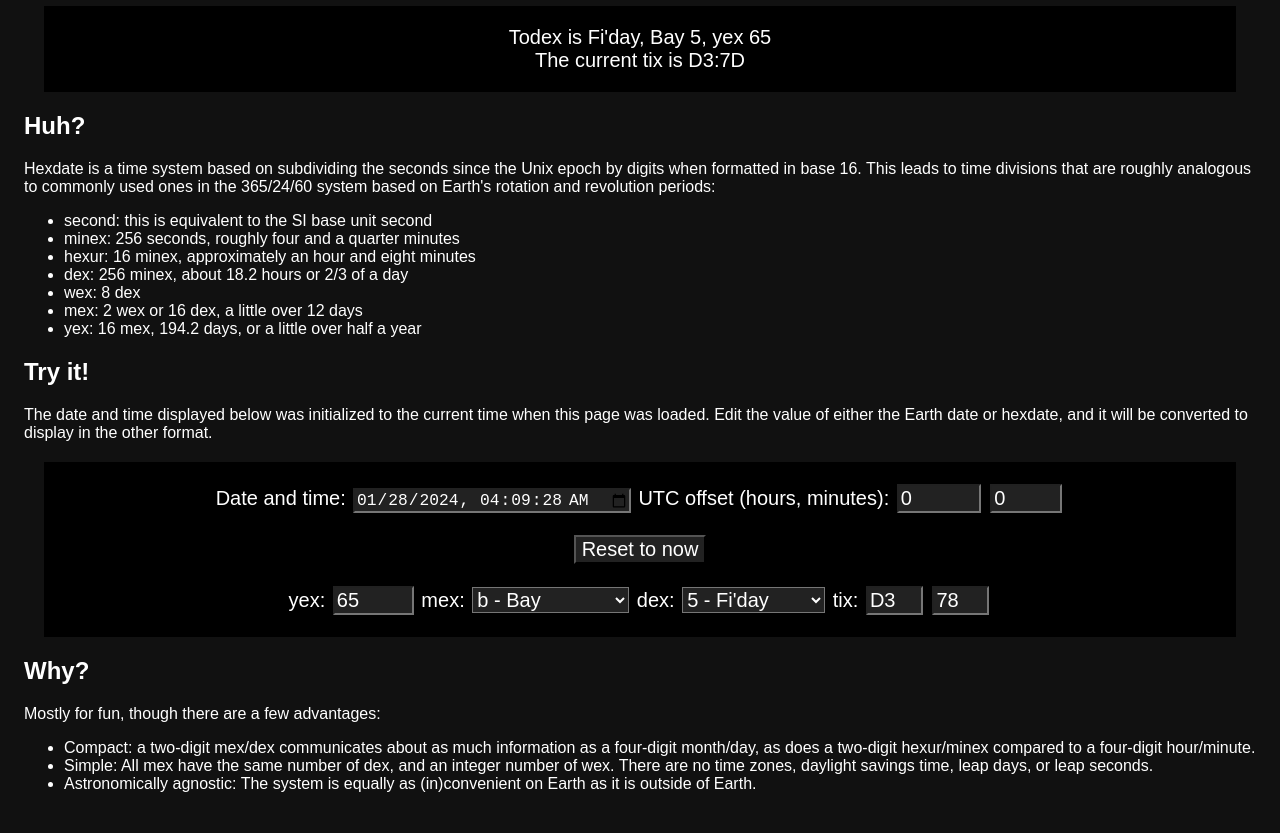
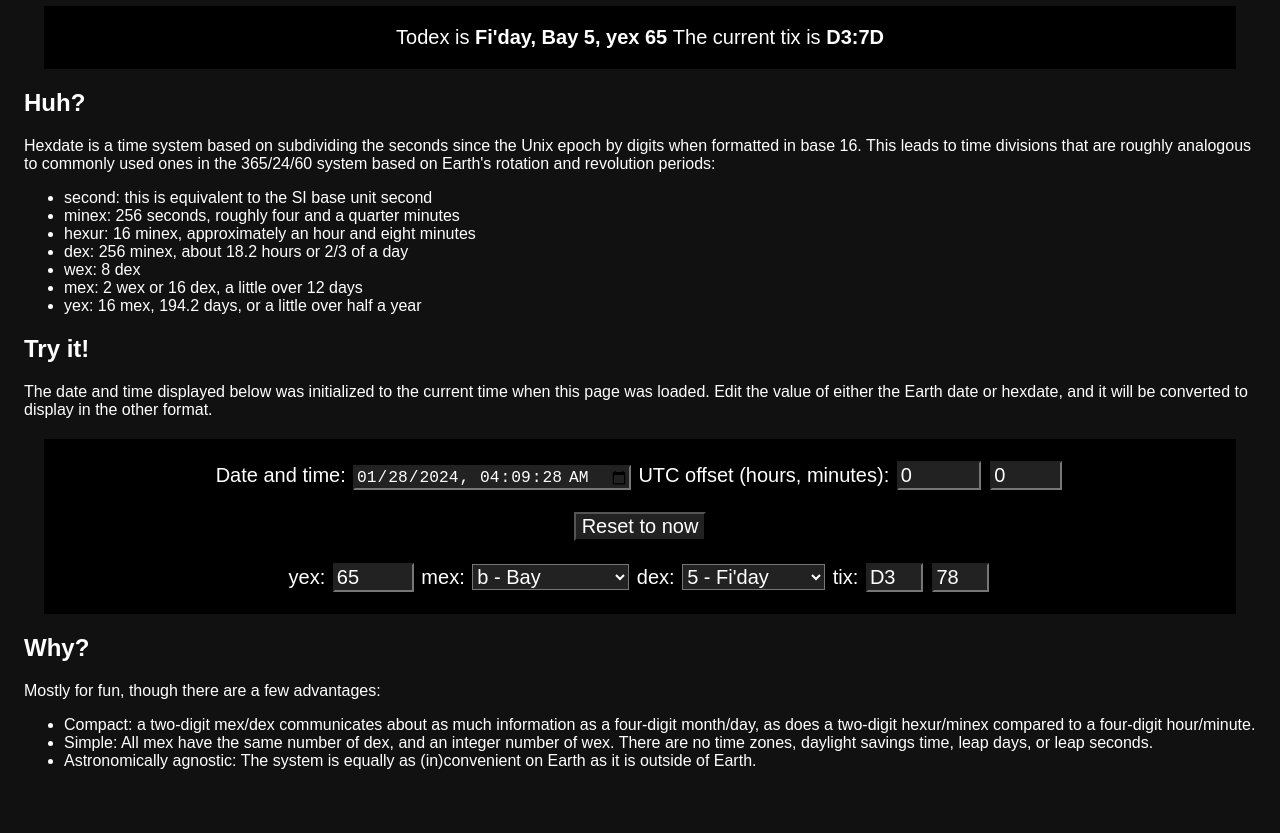
Before and after one commit to dadap/hexdate, a plain HTML site: page index.html in a window 1280 px wide. Shown: the part 76-909 px from the top of the page. After the commit the page ends 886 px from the top, so only its background shows below. Drawn offline with Linux system fonts and the light colour scheme.

Commit message:
boldface dynamically updated text

```diff
--- a/index.html
+++ b/index.html
@@ -33,6 +33,10 @@ body {
     display: inline;
     white-space: nowrap;
 }
+
+.dynamic {
+    font-weight: bold;
+}
 </style>
 </head>
 <body onload="init();">
@@ -40,8 +44,8 @@ body {
 <h1>Hexdate</h1>
 
 <div class="display">
-<div>Todex is <span id="hexdate"></span></div>
-<div>The current tix is <span id="hextime"></span></div>
+<div class="subdisplay">Todex is <span class="dynamic" id="hexdate"></span></div>
+<div class="subdisplay">The current tix is <span class="dynamic" id="hextime"></span></div>
 </div>
 
 <h2>Huh?</h2>
```
